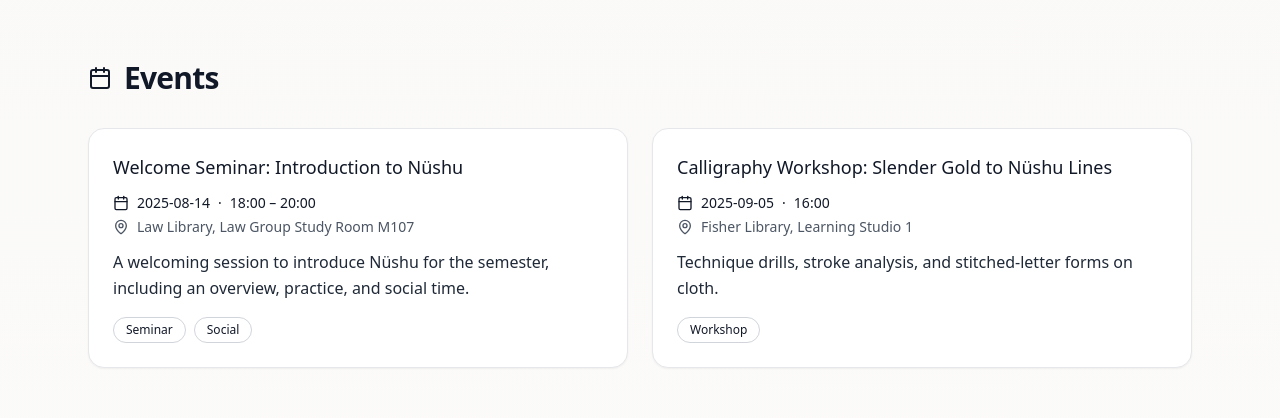
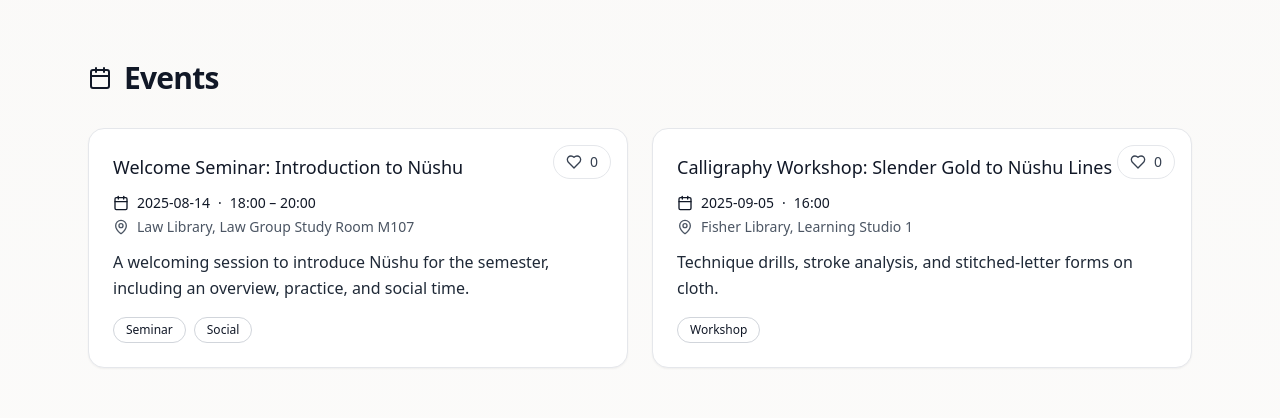
Before and after one commit to FionaMMC/nushu_web, a React (Vite) app: page / in a window 1280 px wide. Shown: the part 1160-1578 px from the top of the page. Built offline with nearby package versions, Linux system fonts and the light colour scheme; the HTML template or start-up script is replaced by a standard one.

Commit message:
Update App.tsx

```diff
--- a/src/App.tsx
+++ b/src/App.tsx
@@ -1,4 +1,4 @@
-import React, { useMemo, useState } from "react";
+import React, { useEffect, useMemo, useState } from "react";
 import { motion } from "framer-motion";
 import {
   BookOpen,
@@ -11,6 +11,7 @@ import {
   Calendar,
   Globe,
   PenTool,
+  Heart,
 } from "lucide-react";
 
 // Text content
@@ -87,6 +88,10 @@ const zh = {
   },
   footer: { legal: "© " + new Date().getFullYear() + " 悉尼大学女书社" },
 };
+
+// Make a stable localStorage key for each event title
+const toKey = (title: string) =>
+  "wish:" + title.toLowerCase().replace(/[^a-z0-9]+/g, "-");
 
 // Events shown on the page
 const sampleEvents = [
@@ -202,14 +207,52 @@ function Section({
   );
 }
 
+// Event card with heart button and per-browser count
 function EventCard({ e }: { e: any }) {
+  const [count, setCount] = useState<number>(0);
+  const [liked, setLiked] = useState<boolean>(false);
+  const key = toKey(e.title);
+
+  useEffect(() => {
+    const saved = window.localStorage.getItem(key);
+    if (saved) {
+      try {
+        const { c, l } = JSON.parse(saved);
+        if (typeof c === "number") setCount(c);
+        if (typeof l === "boolean") setLiked(l);
+      } catch {}
+    }
+  }, [key]);
+
+  function persist(nextCount: number, nextLiked: boolean) {
+    window.localStorage.setItem(key, JSON.stringify({ c: nextCount, l: nextLiked }));
+  }
+
+  function toggleHeart() {
+    const nextLiked = !liked;
+    const nextCount = nextLiked ? count + 1 : Math.max(0, count - 1);
+    setLiked(nextLiked);
+    setCount(nextCount);
+    persist(nextCount, nextLiked);
+  }
+
   return (
     <motion.div
       initial={{ opacity: 0, y: 8 }}
       whileInView={{ opacity: 1, y: 0 }}
       viewport={{ once: true }}
-      className="rounded-2xl border p-6 shadow-sm bg-white"
+      className="relative rounded-2xl border p-6 shadow-sm bg-white"
     >
+      <button
+        aria-label="Wish to join"
+        onClick={toggleHeart}
+        className={`absolute right-4 top-4 inline-flex items-center gap-2 rounded-full border px-3 py-1.5 text-sm transition
+          ${liked ? "bg-rose-600 text-white border-rose-600" : "bg-white text-gray-700 hover:bg-gray-50"}`}
+      >
+        <Heart className={`w-4 h-4 ${liked ? "fill-current" : ""}`} />
+        <span>{count}</span>
+      </button>
+
       <div className="flex flex-wrap items-center gap-3 justify-between">
         <h3 className="text-lg font-medium">{e.title}</h3>
         <div className="flex items-center gap-2 text-sm">
```
